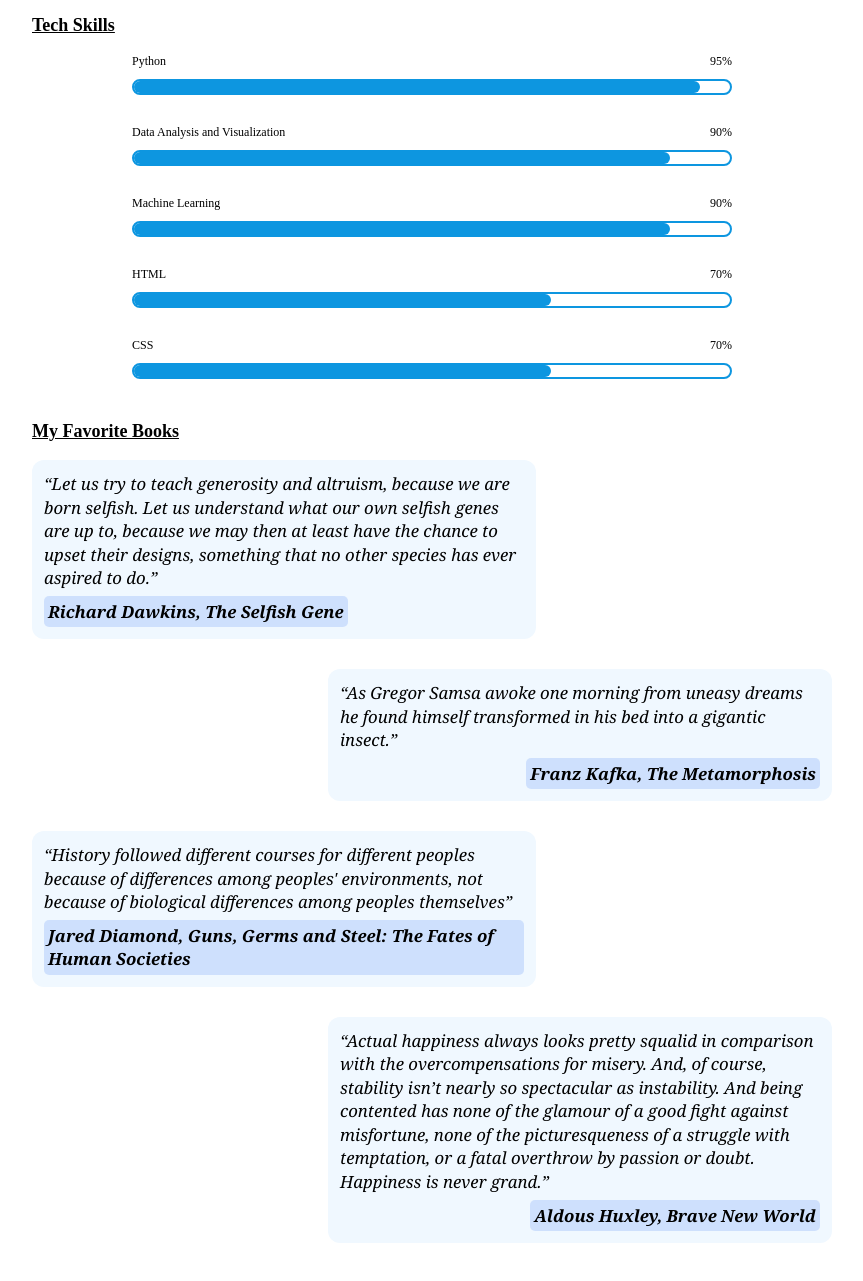
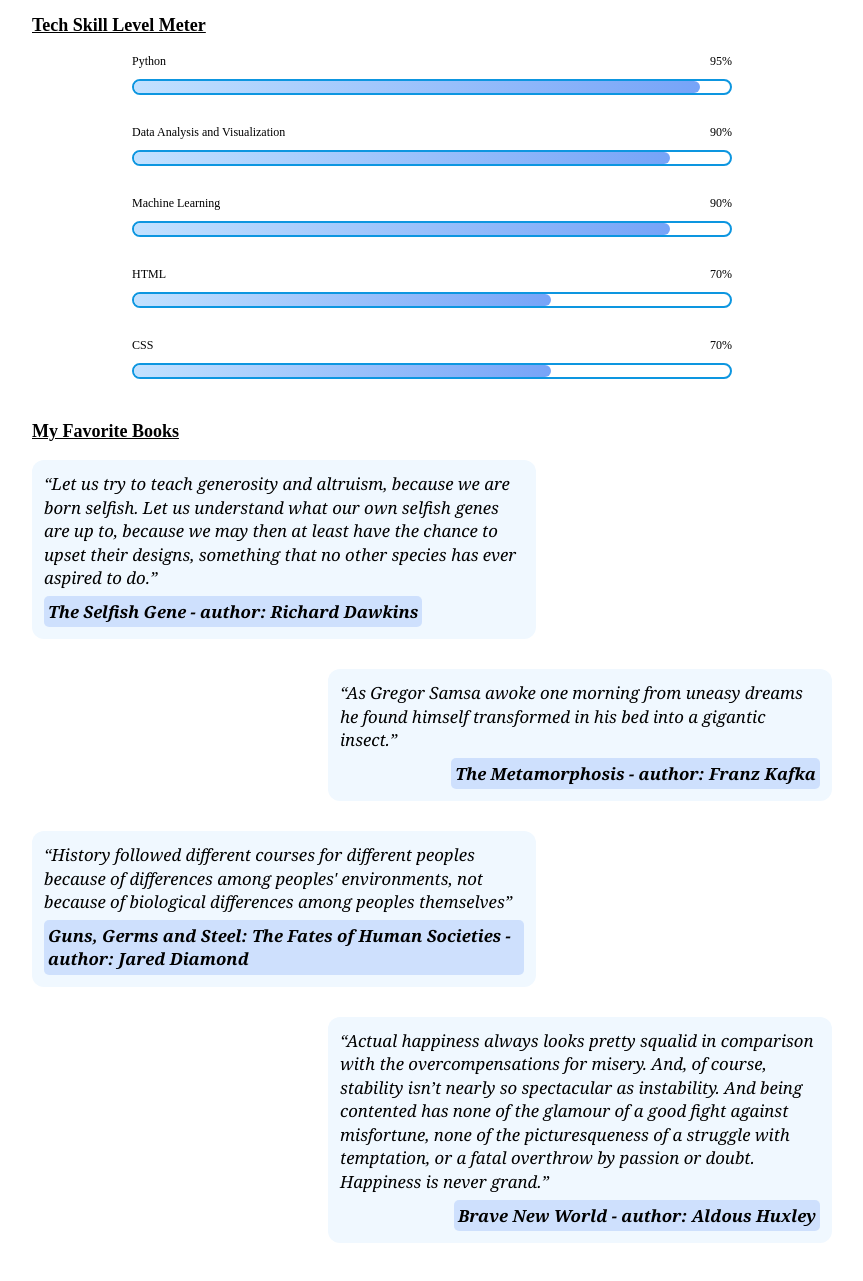
Before and after one commit to ThomasKwokWaitTak/comp5322_mid_project, a website: page index.html in a window 1280 px wide. Shown: the part 370-1651 px from the top of the page, without its empty margins (208-1071 px from the left). Drawn offline with Linux system fonts and the light colour scheme; files that its build step writes are made by us from their sources; files whose address does not match are found by name.

Commit message:
Changed layout

```diff
--- a/index.html
+++ b/index.html
@@ -11,9 +11,9 @@
     <div class="header">
         <h1 id="project-title">Internal Computing and Application - Mid Project</h1>
         <div id="personal-info">
-            <strong id="name-and-id">
-                By Kwok Wai Tak
-            </strong>
+            <div id="name-and-id">
+                <b>Kwok Wai Tak Thomas</b>
+            </div>
             <img id="profile-pic" src="/images/profile_pic.jpeg" alt="profile-pic" width="150px">
         </div>
     </div>
@@ -29,7 +29,7 @@
                 I have been devoting myself to technology-related industry which fits my life-long learning attribute and helps me achieve persoanl fulfillment.
             </p>
         </div>
-        <h3 class="heading">Tech Skills</h3>
+        <h3 class="heading">Tech Skill Level Meter</h3>
         <div id="skills-bar">
             <div class="skills">
                 <div class="details">
@@ -85,21 +85,22 @@
                 because we may then at least have the chance to upset their designs,
                 something that no other species has ever aspired to do.</q>
                 <br>
-                 <b>Richard Dawkins, The Selfish Gene</b></div>
+                <b>The Selfish Gene - author: Richard Dawkins</b>
+            </div>
             <div class="quote">
                 <q>As Gregor Samsa awoke one morning from uneasy dreams he found himself transformed in his bed into a gigantic insect.</q>
                 <br>
-                 <b>Franz Kafka, The Metamorphosis</b>
+                <b>The Metamorphosis - author: Franz Kafka</b>
             </div>
             <div class="quote">
                 <q>History followed different courses for different peoples because of differences among peoples' environments, not because of biological differences among peoples themselves</q>
                 <br>
-                <b>Jared Diamond, Guns, Germs and Steel: The Fates of Human Societies</b>
+                <b>Guns, Germs and Steel: The Fates of Human Societies - author: Jared Diamond</b>
             </div>
             <div class="quote">
                 <q>Actual happiness always looks pretty squalid in comparison with the overcompensations for misery. And, of course, stability isn’t nearly so spectacular as instability. And being contented has none of the glamour of a good fight against misfortune, none of the picturesqueness of a struggle with temptation, or a fatal overthrow by passion or doubt. Happiness is never grand.</q>
                 <br>
-                <b>Aldous Huxley, Brave New World</b>
+                <b>Brave New World - author: Aldous Huxley</b>
             </div>
         </div>
     </div>
--- a/resources/css/home.css
+++ b/resources/css/home.css
@@ -75,7 +75,7 @@
     width: 0;
     height: 1rem;
     border-radius: 10px;
-    background-color: #0d96e0;
+    background: linear-gradient(90deg, rgba(184,220,255,0.8490686074918566) 0%, rgba(85,141,246,0.8029805672268908) 100%);
 }
 
 .skills:not(:last-child){
```
